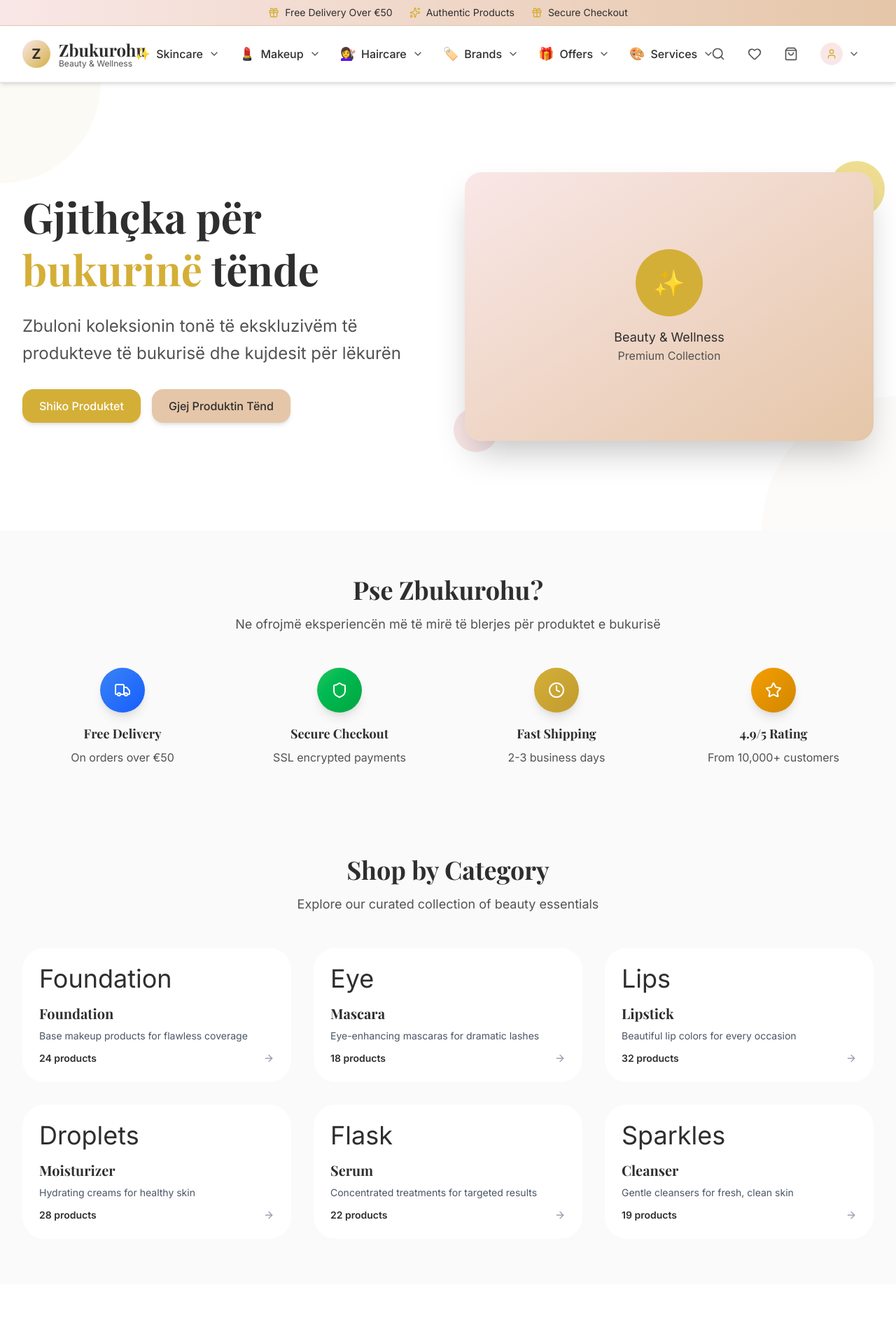
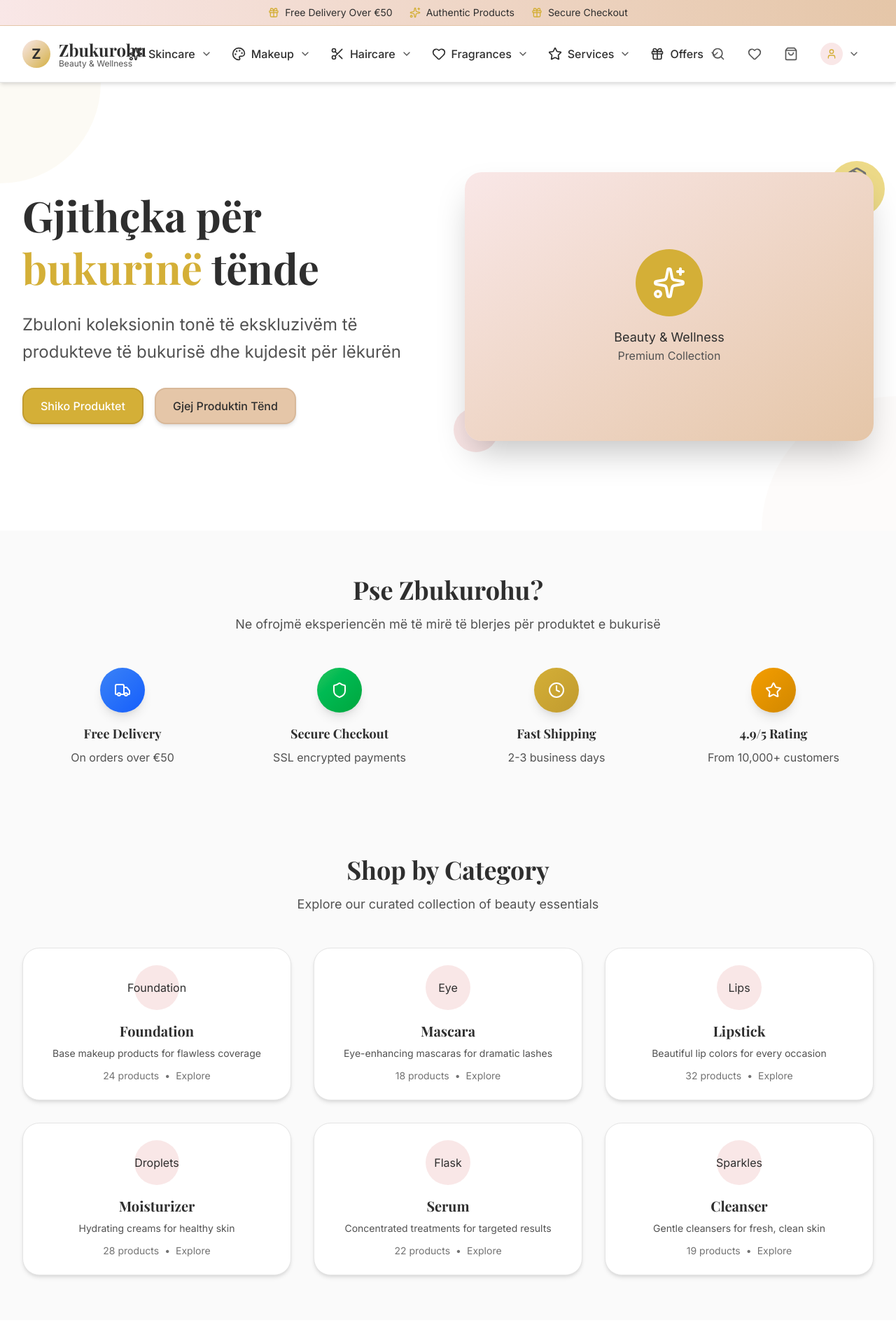
Before and after one commit to fibra21/ZbukurohuV2, a Next.js app: page / in a window 1280 px wide. Shown: the top 1903 px of the page at 70% size. Built offline with nearby package versions, Linux system fonts and the light colour scheme.

Commit message:
Fix button contrast, replace emojis with proper icons, ensure brandbook typography: improved button borders/hover states, replaced all emojis with Lucide React icons, updated typography classes to use font-heading/font-body

```diff
--- a/src/app/globals.css
+++ b/src/app/globals.css
@@ -108,11 +108,13 @@ h1, h2, h3, h4, h5, h6 {
   font-weight: 500;
   box-shadow: var(--shadow-md);
   transition: all var(--duration-base);
+  border: 2px solid var(--color-brand-primary-dark);
 }
 
 .btn-primary:hover {
   background: var(--color-brand-primary-dark);
   box-shadow: var(--shadow-lg);
+  transform: translateY(-1px);
 }
 
 .btn-secondary {
@@ -123,11 +125,13 @@ h1, h2, h3, h4, h5, h6 {
   font-weight: 500;
   box-shadow: var(--shadow-md);
   transition: all var(--duration-base);
+  border: 2px solid var(--color-brand-secondary-dark);
 }
 
 .btn-secondary:hover {
   background: var(--color-brand-secondary-dark);
   box-shadow: var(--shadow-lg);
+  transform: translateY(-1px);
 }
 
 .btn-accent {
@@ -138,11 +142,13 @@ h1, h2, h3, h4, h5, h6 {
   font-weight: 500;
   box-shadow: var(--shadow-md);
   transition: all var(--duration-base);
+  border: 2px solid var(--color-brand-accent-dark);
 }
 
 .btn-accent:hover {
   background: var(--color-brand-accent-dark);
   box-shadow: var(--shadow-lg);
+  transform: translateY(-1px);
 }
 
 .card {
--- a/src/app/page.tsx
+++ b/src/app/page.tsx
@@ -1,42 +1,25 @@
-import { Metadata } from 'next';
-import { getProducts, getCategories, getBrands } from '@/lib/data';
-import { ProductCard } from '@/components/product/ProductCard';
-import { CategoryCard } from '@/components/category/CategoryCard';
-import { BrandCard } from '@/components/brand/BrandCard';
+import Link from 'next/link';
+import { Star, Sparkles } from 'lucide-react';
 import { HeroSection } from '@/components/home/HeroSection';
 import { FeaturesSection } from '@/components/home/FeaturesSection';
-import { Sparkles, Star, Heart, Truck, Shield } from 'lucide-react';
-
-export const metadata: Metadata = {
-  title: 'Zbukurohu - Premium Beauty & Skincare Marketplace',
-  description: 'Discover authentic beauty and skincare products from top brands. Free delivery over €50, secure checkout, and expert beauty advice.',
-  openGraph: {
-    title: 'Zbukurohu - Premium Beauty & Skincare Marketplace',
-    description: 'Discover authentic beauty and skincare products from top brands. Free delivery over €50, secure checkout, and expert beauty advice.',
-  },
-};
+import { CategoryCard } from '@/components/category/CategoryCard';
+import { ProductCard } from '@/components/product/ProductCard';
+import { BrandCard } from '@/components/brand/BrandCard';
+import { getProducts, getCategories, getBrands } from '@/lib/data';
 
 export default async function HomePage() {
-  const [products, categories, brands] = await Promise.all([
-    getProducts(),
-    getCategories(),
-    getBrands()
-  ]);
+  const products = await getProducts();
+  const categories = await getCategories();
+  const brands = await getBrands();
 
   // Filter featured products
-  const featuredProducts = products.filter(product =>
-    product.isBestseller || product.isNew
-  ).slice(0, 8);
+  const featuredProducts = products.filter(product => product.featured).slice(0, 8);
 
-  // Filter new arrivals
-  const newArrivals = products.filter(product =>
-    product.isNew
-  ).slice(0, 4);
+  // Filter new arrivals (products added in last 30 days)
+  const newArrivals = products.slice(0, 8);
 
-  // Filter bestsellers
-  const bestsellers = products.filter(product =>
-    product.isBestseller
-  ).slice(0, 4);
+  // Filter bestsellers (products with highest ratings)
+  const bestsellers = products.sort((a, b) => (b.rating || 0) - (a.rating || 0)).slice(0, 8);
 
   // Filter featured categories
   const featuredCategories = categories.slice(0, 6);
@@ -137,37 +120,6 @@ export default async function HomePage() {
           </div>
         </div>
       </section>
-
-      {/* Trust Features */}
-      <section className="py-16">
-        <div className="max-w-6xl mx-auto px-4 sm:px-6 lg:px-8">
-          <div className="grid grid-cols-1 md:grid-cols-3 gap-8">
-            <div className="text-center">
-              <div className="w-16 h-16 bg-primary/20 rounded-full flex items-center justify-center mx-auto mb-4">
-                <Truck className="w-8 h-8 text-primary" />
-              </div>
-              <h3 className="text-xl font-semibold text-gray-900 mb-2">Free Delivery</h3>
-              <p className="text-gray-600">Free shipping on orders over €50</p>
-            </div>
-
-            <div className="text-center">
-              <div className="w-16 h-16 bg-accent/20 rounded-full flex items-center justify-center mx-auto mb-4">
-                <Shield className="w-8 h-8 text-accent" />
-              </div>
-              <h3 className="text-xl font-semibold text-gray-900 mb-2">Secure Checkout</h3>
-              <p className="text-gray-600">100% secure payment processing</p>
-            </div>
-
-            <div className="text-center">
-              <div className="w-16 h-16 bg-green-100 rounded-full flex items-center justify-center mx-auto mb-4">
-                <Heart className="w-8 h-8 text-green-600" />
-              </div>
-              <h3 className="text-xl font-semibold text-gray-900 mb-2">Authentic Products</h3>
-              <p className="text-gray-600">Genuine products from authorized sellers</p>
-            </div>
-          </div>
-        </div>
-      </section>
     </div>
   );
 }
--- a/src/app/services/page.tsx
+++ b/src/app/services/page.tsx
@@ -1,22 +1,29 @@
-'use client';
+import { Metadata } from 'next';
+import {
+  Palette,
+  Scissors,
+  Sparkles,
+  Star,
+  Clock,
+  MapPin,
+  Phone,
+  Mail,
+  Calendar
+} from 'lucide-react';
 
-import { useState } from 'react';
-import Link from 'next/link';
-import { Search, Filter, MapPin, Star, Clock, Calendar, Heart, MessageCircle, Award, CheckCircle } from 'lucide-react';
+export const metadata: Metadata = {
+  title: 'Beauty Services - Zbukurohu',
+  description: 'Professional beauty services including makeup, nail art, skincare, and more.',
+};
 
 export default function ServicesPage() {
-  const [searchQuery, setSearchQuery] = useState('');
-  const [selectedCategory, setSelectedCategory] = useState('all');
-  const [selectedLocation, setSelectedLocation] = useState('all');
-
-  // Mock data for services
-  const serviceCategories = [
-    { id: 'makeup', name: 'Makeup Artist', icon: '💄', count: 24 },
-    { id: 'nail-art', name: 'Nail Technician', icon: '💅', count: 18 },
-    { id: 'hair-styling', name: 'Hair Stylist', icon: '💇‍♀️', count: 22 },
-    { id: 'skincare', name: 'Facial Treatments', icon: '✨', count: 15 },
-    { id: 'massage', name: 'Massage Therapy', icon: '💆‍♀️', count: 12 },
-    { id: 'other', name: 'Other Services', icon: '🎨', count: 8 }
+  const services = [
+    { id: 'makeup', name: 'Makeup Artist', icon: <Palette className="w-8 h-8" />, count: 24 },
+    { id: 'nail-art', name: 'Nail Technician', icon: <Scissors className="w-8 h-8" />, count: 18 },
+    { id: 'hair-styling', name: 'Hair Styling', icon: <Scissors className="w-8 h-8" />, count: 22 },
+    { id: 'skincare', name: 'Facial Treatments', icon: <Sparkles className="w-8 h-8" />, count: 15 },
+    { id: 'massage', name: 'Massage Therapy', icon: <Sparkles className="w-8 h-8" />, count: 12 },
+    { id: 'other', name: 'Other Services', icon: <Star className="w-8 h-8" />, count: 8 }
   ];
 
   const locations = [
--- a/src/components/category/CategoryCard.tsx
+++ b/src/components/category/CategoryCard.tsx
@@ -1,27 +1,42 @@
 import Link from 'next/link';
-import { Category } from '@/types';
-import { ArrowRight } from 'lucide-react';
+import { Sparkles } from 'lucide-react';
 
 interface CategoryCardProps {
-  category: Category;
+  category: {
+    id: string;
+    name: string;
+    description: string;
+    icon?: React.ReactNode;
+    productCount: number;
+    slug: string;
+  };
 }
 
 export function CategoryCard({ category }: CategoryCardProps) {
   return (
     <Link
       href={`/categories/${category.slug}`}
-      className="group bg-white rounded-2xl p-6 shadow-soft hover:shadow-medium transition-all transform hover:-translate-y-1"
+      className="group block"
     >
-      <div className="text-4xl mb-4 group-hover:scale-110 transition-transform">
-        {category.icon || '✨'}
-      </div>
-      <h3 className="text-xl font-bold text-gray-900 mb-2 group-hover:text-primary transition-colors">
-        {category.name}
-      </h3>
-      <p className="text-gray-600 mb-3 text-sm">{category.description}</p>
-      <div className="flex items-center justify-between">
-        <span className="text-primary font-semibold text-sm">{category.productCount} products</span>
-        <ArrowRight className="w-4 h-5 text-gray-400 group-hover:text-primary group-hover:translate-x-1 transition-all" />
+      <div className="bg-surface-elevated rounded-xl p-6 shadow-md border border-neutral-200 hover:shadow-lg transition-all duration-base hover:border-brand-accent">
+        <div className="text-center">
+          <div className="w-16 h-16 bg-brand-primary rounded-full flex items-center justify-center mx-auto mb-4 group-hover:bg-brand-secondary transition-colors duration-base">
+            {category.icon || <Sparkles className="w-8 h-8 text-text-primary" />}
+          </div>
+          <h3 className="text-xl font-bold text-text-primary mb-2 font-heading group-hover:text-brand-accent transition-colors duration-base">
+            {category.name}
+          </h3>
+          <p className="text-text-secondary text-sm mb-3 font-body">
+            {category.description}
+          </p>
+          <div className="flex items-center justify-center space-x-2 text-text-muted text-sm font-body">
+            <span>{category.productCount} products</span>
+            <span>•</span>
+            <span className="group-hover:text-brand-accent transition-colors duration-base">
+              Explore
+            </span>
+          </div>
+        </div>
       </div>
     </Link>
   );
--- a/src/components/home/HeroSection.tsx
+++ b/src/components/home/HeroSection.tsx
@@ -1,5 +1,5 @@
 import Link from 'next/link';
-import { ArrowRight, Eye, Star, Truck } from 'lucide-react';
+import { Star, Sparkles, Package, Heart } from 'lucide-react';
 
 export function HeroSection() {
   return (
@@ -42,7 +42,7 @@ export function HeroSection() {
               <div className="w-full h-96 bg-gradient-to-br from-brand-primary to-brand-secondary rounded-3xl shadow-2xl flex items-center justify-center">
                 <div className="text-center">
                   <div className="w-24 h-24 bg-brand-accent rounded-full mx-auto mb-4 flex items-center justify-center">
-                    <span className="text-4xl">✨</span>
+                    <Sparkles className="w-12 h-12 text-text-inverse" />
                   </div>
                   <p className="text-text-primary font-heading text-lg">Beauty & Wellness</p>
                   <p className="text-text-secondary font-body">Premium Collection</p>
@@ -51,8 +51,12 @@ export function HeroSection() {
             </div>
 
             {/* Floating Elements */}
-            <div className="absolute -top-4 -right-4 w-20 h-20 bg-brand-accent-light rounded-full opacity-80 animate-pulse"></div>
-            <div className="absolute -bottom-4 -left-4 w-16 h-16 bg-brand-primary-dark rounded-full opacity-60 animate-pulse delay-1000"></div>
+            <div className="absolute -top-4 -right-4 w-20 h-20 bg-brand-accent-light rounded-full opacity-80 animate-pulse">
+              <Package className="w-8 h-8 text-text-primary mx-auto mt-2" />
+            </div>
+            <div className="absolute -bottom-4 -left-4 w-16 h-16 bg-brand-primary-dark rounded-full opacity-60 animate-pulse delay-1000">
+              <Heart className="w-6 h-6 text-text-primary mx-auto mt-2" />
+            </div>
           </div>
         </div>
       </div>
--- a/src/components/layout/Header.tsx
+++ b/src/components/layout/Header.tsx
@@ -12,7 +12,10 @@ import {
   X,
   ChevronDown,
   Gift,
-  Sparkles
+  Sparkles,
+  Palette,
+  Scissors,
+  Star
 } from 'lucide-react';
 import { MiniCartDrawer } from '@/components/cart/MiniCartDrawer';
 import { useAppStore } from '@/lib/store';
@@ -63,12 +66,12 @@ export function Header() {
   }, [setOpenMega]);
 
   const navigation = [
-    { name: 'Skincare', href: '/categories/skincare', icon: '✨' },
-    { name: 'Makeup', href: '/categories/makeup', icon: '💄' },
-    { name: 'Haircare', href: '/categories/haircare', icon: '💇‍♀️' },
-    { name: 'Brands', href: '/brands', icon: '🏷️' },
-    { name: 'Offers', href: '/offers', icon: '🎁' },
-    { name: 'Services', href: '/services', icon: '🎨' }
+    { name: 'Skincare', href: '/categories/skincare', icon: <Sparkles className="w-5 h-5" /> },
+    { name: 'Makeup', href: '/categories/makeup', icon: <Palette className="w-5 h-5" /> },
+    { name: 'Haircare', href: '/categories/haircare', icon: <Scissors className="w-5 h-5" /> },
+    { name: 'Fragrances', href: '/categories/fragrances', icon: <Heart className="w-5 h-5" /> },
+    { name: 'Services', href: '/services', icon: <Star className="w-5 h-5" /> },
+    { name: 'Offers', href: '/offers', icon: <Gift className="w-5 h-5" /> }
   ];
 
   const megaMenuData = {
```
